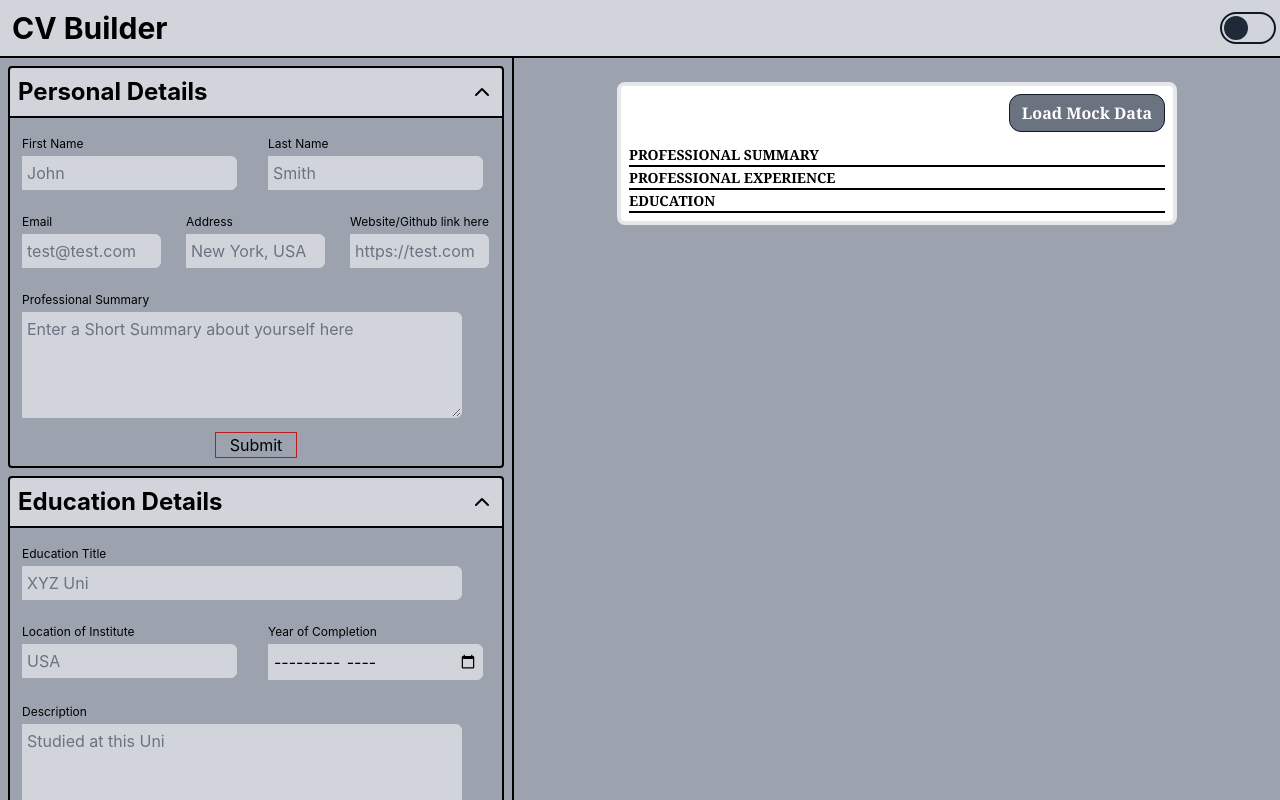
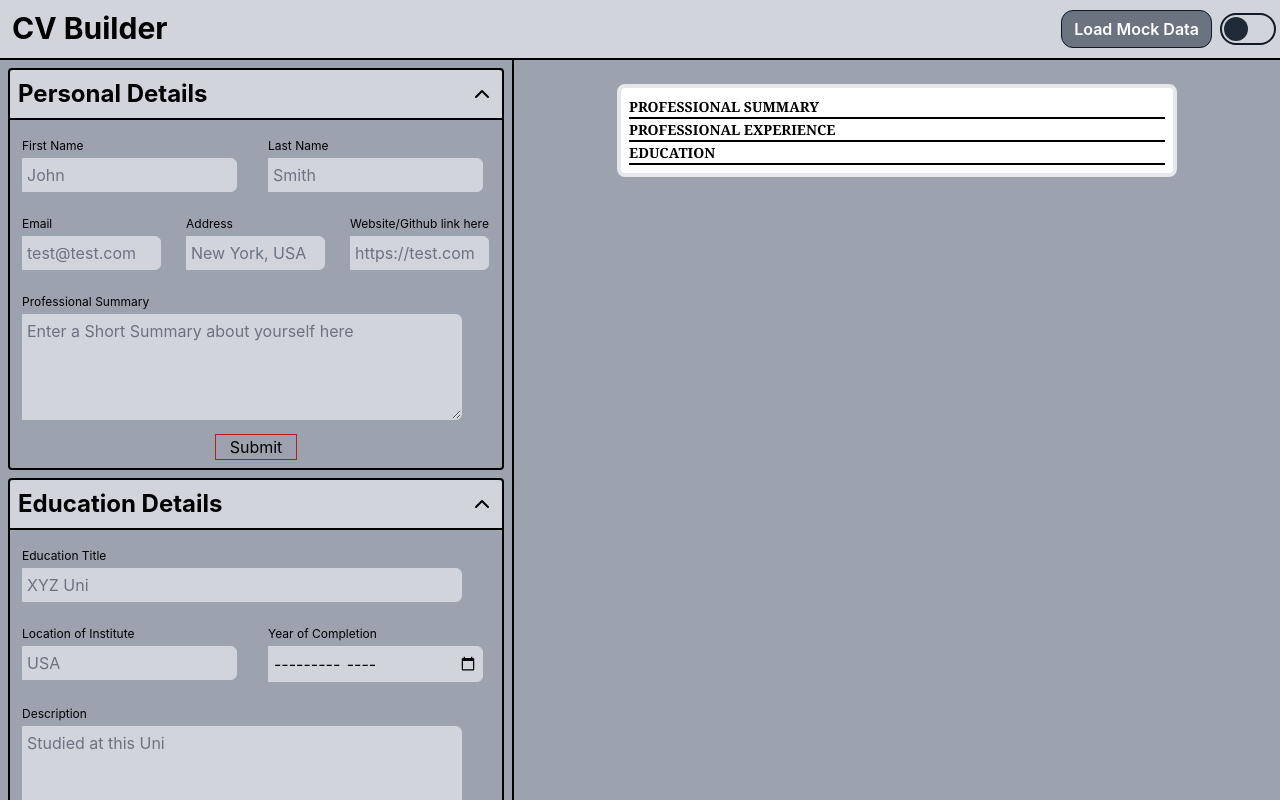
Before and after one commit to bilgramiraza/cv-builder, a React (Vite) app: page / in a window 1280 px wide. Shown: the top 800 px of the page. Built offline with nearby package versions, Linux system fonts and the light colour scheme.

Commit message:
Relocated Mock Input to header and Moved CV state to the top

```diff
--- a/src/App.jsx
+++ b/src/App.jsx
@@ -5,13 +5,69 @@ import { useState } from 'react';
 
 function App() {
   const [darkMode, setDarkMode] = useState(false);
+  const [cv, setCv] = useState({
+    personal: null,
+    education: [{}],
+    experience: [{}],
+  });
   const toggleDarkMode = () =>{
     setDarkMode(prevDarkMode=>!prevDarkMode);
   };
+
+  const loadMockData = () => {
+    setCv({
+      personal: {
+        firstName: "John",
+        lastName: "Doe",
+        email: "john.doe@example.com",
+        address: "Cityville, Country",
+        website: "https://www.johndoe.com",
+        profSummary: "Experienced professional with a proven track record in various fields, including software engineering, project management, and marketing. Skilled in leading cross-functional teams, developing innovative solutions, and driving results. Proficient in multiple programming languages, web development frameworks, and digital marketing strategies. Strong analytical thinker with a creative approach to problem-solving. Recognized for exceptional communication skills and the ability to collaborate effectively with stakeholders at all levels. Passionate about staying up-to-date with industry trends and technologies. Eager to contribute expertise and drive growth within a dynamic organization.",
+        status: true,
+      },
+      education: [
+        {
+          eduTitle: "Bachelor of Science",
+          endDate: "2020-05",
+          desc: "Major in Computer Science",
+          address: "University of Example",
+          status: true,
+        },
+        {
+          eduTitle: "Master of Business Administration",
+          endDate: "2022-12",
+          desc: "Major in Marketing",
+          address: "Business School XYZ",
+          status: true,
+        },
+      ],
+      experience: [
+        {
+          expTitle: "Software Engineer",
+          expCompany: "Tech Co. ABC",
+          startDate: "2018-06",
+          endDate: "2023-07",
+          address: "New York, USA",
+          desc: "Worked on various projects and developed web applications.",
+          status: true,
+        },
+        {
+          expTitle: "Marketing Specialist",
+          expCompany: "Marketing Solutions Inc.",
+          startDate: "2016-01",
+          endDate: "2018-05",
+          address: "San Francisco, USA",
+          desc: "Led marketing campaigns and analyzed market trends.",
+          status: true,
+        },
+      ],
+    });
+  };
+
   return (
     <>
-      <Header darkMode={darkMode} handleDarkMode={toggleDarkMode}/>
-      <CvBuilder darkMode={darkMode}/>
+      <Header darkMode={darkMode} handleDarkMode={toggleDarkMode} loadMockData={loadMockData}/>
+      <CvBuilder darkMode={darkMode} cv={cv} setCv={setCv}/>
       <Footer darkMode={darkMode}/>
     </>
   );
--- a/src/CvBuilder.jsx
+++ b/src/CvBuilder.jsx
@@ -1,16 +1,10 @@
-import { useState } from "react";
 import Personal from "./components/Personal";
 import Education from "./components/Education";
 import Experience from "./components/Experience";
 import Preview from "./components/Preview";
 import PropTypes from 'prop-types';
 
-function CvBuilder({ darkMode }) {
-  const [cv, setCv] = useState({
-    personal: null,
-    education: [{}],
-    experience: [{}],
-  });
+function CvBuilder({ darkMode, cv, setCv }) {
 
   const handleSubmit = (category, value) => {
     switch (category) {
@@ -37,56 +31,6 @@ function CvBuilder({ darkMode }) {
     }
   };
 
-  const loadMockData = () => {
-    setCv({
-      personal: {
-        firstName: "John",
-        lastName: "Doe",
-        email: "john.doe@example.com",
-        address: "Cityville, Country",
-        website: "https://www.johndoe.com",
-        profSummary: "Experienced professional with a proven track record in various fields, including software engineering, project management, and marketing. Skilled in leading cross-functional teams, developing innovative solutions, and driving results. Proficient in multiple programming languages, web development frameworks, and digital marketing strategies. Strong analytical thinker with a creative approach to problem-solving. Recognized for exceptional communication skills and the ability to collaborate effectively with stakeholders at all levels. Passionate about staying up-to-date with industry trends and technologies. Eager to contribute expertise and drive growth within a dynamic organization.",
-        status: true,
-      },
-      education: [
-        {
-          eduTitle: "Bachelor of Science",
-          endDate: "2020-05",
-          desc: "Major in Computer Science",
-          address: "University of Example",
-          status: true,
-        },
-        {
-          eduTitle: "Master of Business Administration",
-          endDate: "2022-12",
-          desc: "Major in Marketing",
-          address: "Business School XYZ",
-          status: true,
-        },
-      ],
-      experience: [
-        {
-          expTitle: "Software Engineer",
-          expCompany: "Tech Co. ABC",
-          startDate: "2018-06",
-          endDate: "2023-07",
-          address: "New York, USA",
-          desc: "Worked on various projects and developed web applications.",
-          status: true,
-        },
-        {
-          expTitle: "Marketing Specialist",
-          expCompany: "Marketing Solutions Inc.",
-          startDate: "2016-01",
-          endDate: "2018-05",
-          address: "San Francisco, USA",
-          desc: "Led marketing campaigns and analyzed market trends.",
-          status: true,
-        },
-      ],
-    });
-  };
-
   return (
     <main className={`${darkMode ? 'dark' : ''} flex flex-col lg:flex-row lg:min-h-[87vh]`}>
       <div className="block w-full lg:w-2/5 px-2 bg-gray-400 dark:bg-gray-900 overflow-auto" key={cv.personal?.status}>
@@ -95,7 +39,7 @@ function CvBuilder({ darkMode }) {
         <Experience getExperience={(value) => handleSubmit('experience', value)} experience={cv.experience} />
       </div>
       <div className="block border-l-2 border-black w-full lg:w-3/5 px-2 bg-gray-400 dark:border-white dark:bg-gray-900 overflow-x-auto">
-        <Preview personal={cv.personal} education={cv.education} experience={cv.experience} loadMockData={loadMockData}/>
+        <Preview personal={cv.personal} education={cv.education} experience={cv.experience} />
       </div>
     </main>
   );
@@ -105,4 +49,6 @@ export default CvBuilder;
 
 CvBuilder.propTypes = {
   darkMode: PropTypes.bool.isRequired,
+  cv: PropTypes.bool,
+  setCv: PropTypes.bool.isRequired,
 };
--- a/src/components/Header.jsx
+++ b/src/components/Header.jsx
@@ -1,20 +1,25 @@
 import PropTypes from 'prop-types';
 
-function Header({ darkMode, handleDarkMode }) {
+function Header({ darkMode, handleDarkMode, loadMockData }) {
   return (
     <header className={`${darkMode ? 'dark' : ''} lg:min-h-[5vh]`}>
       <div className="flex justify-between py-2.5 border-b-2 border-black bg-gray-300 dark:border-white dark:bg-gray-800">
         <span className="ms-3 text-3xl text-black font-bold dark:text-white sm:me-1">
           CV Builder
         </span>
+        <div className='flex flex-row justify-evenly'>
+          <div className='mr-2'>
+            <button className='bg-gray-500 border border-gray-900 rounded-xl text-white font-semibold hover:bg-gray-300 hover:text-gray-900 leading-tight py-2 px-3 cursor-pointer' onClick={loadMockData}>Load Mock Data</button>
+          </div>
           <div className="flex flex-row justify-between me-3 sm:me-1">
             <label htmlFor="dark-toggle" className="flex items-center cursor-pointer">
               <div className="relative">
-              <input type="checkbox" name="dark-mode" id="dark-toggle" className="hidden" checked={darkMode} onChange={handleDarkMode}/>
+                <input type="checkbox" name="dark-mode" id="dark-toggle" className="hidden" checked={darkMode} onChange={handleDarkMode} />
                 <div className="block border-2 border-gray-900 w-14 h-8 rounded-full dark:border-white "></div>
                 <div className={`absolute top-1 ${darkMode ? 'left-7 dark:bg-white' : 'left-1 bg-gray-800'} w-6 h-6 rounded-full transition-all ease-in duration-300`}></div>
               </div>
             </label>
+          </div>
         </div>
       </div>
     </header>
@@ -26,4 +31,5 @@ export default Header;
 Header.propTypes = {
   darkMode: PropTypes.bool.isRequired,
   handleDarkMode: PropTypes.func.isRequired,
+  loadMockData: PropTypes.func.isRequired,
 };
--- a/src/components/Preview.jsx
+++ b/src/components/Preview.jsx
@@ -1,7 +1,7 @@
 import PropTypes from 'prop-types';
 import { DateTime } from 'luxon';
 
-function Preview({ personal, education, experience, loadMockData}) {
+function Preview({ personal, education, experience }) {
 
   const educationDiv = !education[0]?.status ? [] : education.map((edu, i) => {
     if(!edu.status) return;
@@ -37,15 +37,8 @@ function Preview({ personal, education, experience, loadMockData}) {
 
   return (
     <div className='block w-[35rem] my-6 mx-auto border-4 border-lg rounded-lg bg-white p-2 font-serif text-black'>
-      <div className='mb-3 flex flex-row justify-between'>
-        <div className='font-bold'>
-          <span className='text-[24px]'>{personal?.firstName}</span>
-          <span className='text-[24px]'>{' '}</span>
-          <span className='text-[24px]'>{personal?.lastName}</span>
-        </div>
-        <div>
-          <button className='bg-gray-500 border border-gray-900 rounded-xl text-white font-semibold hover:bg-gray-300 hover:text-gray-900 leading-tight py-2 px-3 cursor-pointer' onClick={loadMockData}>Load Mock Data</button>
-        </div>
+      <div className='mb-0 flex flex-row justify-between font-bold leading-none'>
+        <span className='text-[24px]'>{personal?.firstName} {personal?.lastName}</span>
       </div>
       <div className='flex flex-row justify-start flex-grow leading-none w-11/12'>
         <span className='me-2 text-[12px]'>{personal?.email}</span>
@@ -81,5 +74,4 @@ Preview.propTypes = {
   personal: PropTypes.object,
   education: PropTypes.array,
   experience: PropTypes.array,
-  loadMockData: PropTypes.func.isRequired,
 };
```
Lines whose indentation alone changed are shown as unchanged.
